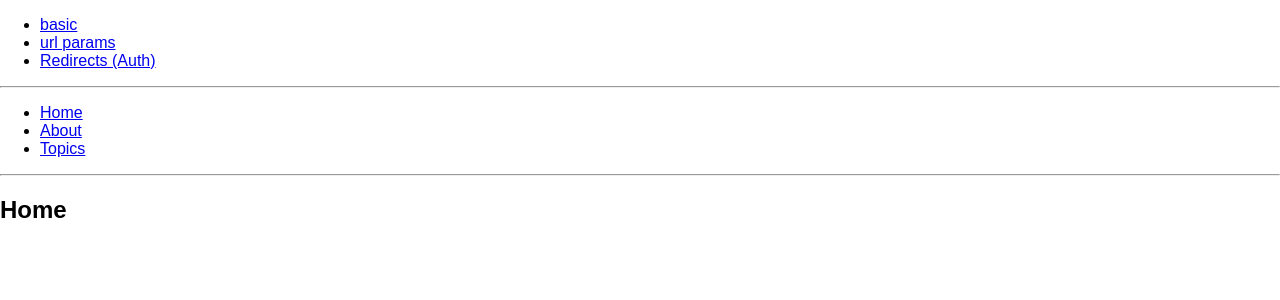
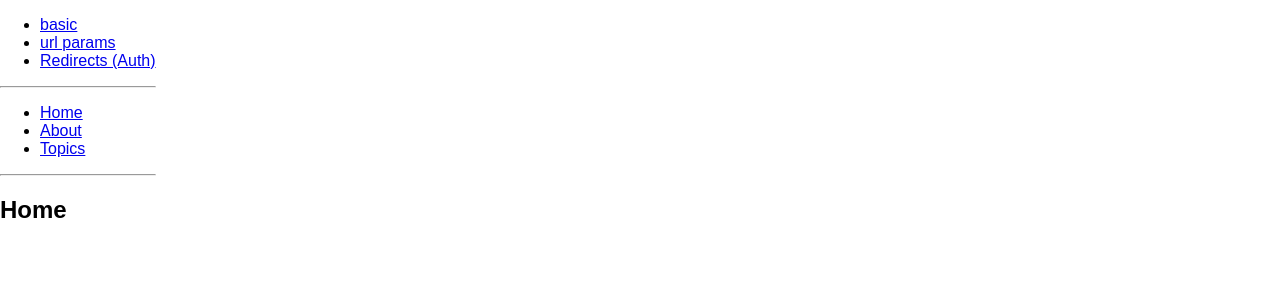
Before and after one commit to zzy1661/react-router4-demo, a React (Create React App) app: page /basic in a window 1280 px wide. Shown: the top 300 px of the page. Built offline with nearby package versions, Linux system fonts and the light colour scheme.

Commit message:
modify 调整内容大小

```diff
--- a/src/App.css
+++ b/src/App.css
@@ -1,6 +1,3 @@
 .App {
 	display: flex;
 }
-.App> div {
-	flex: 1;
-}
```
